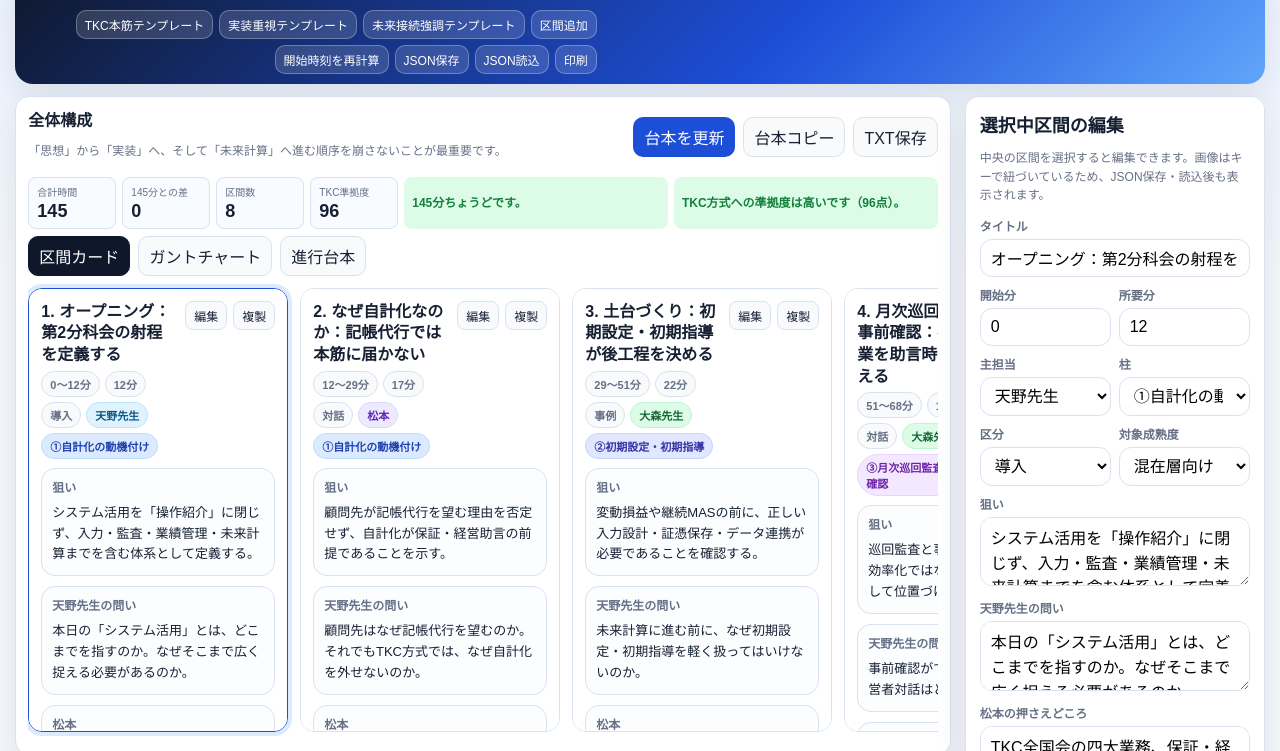
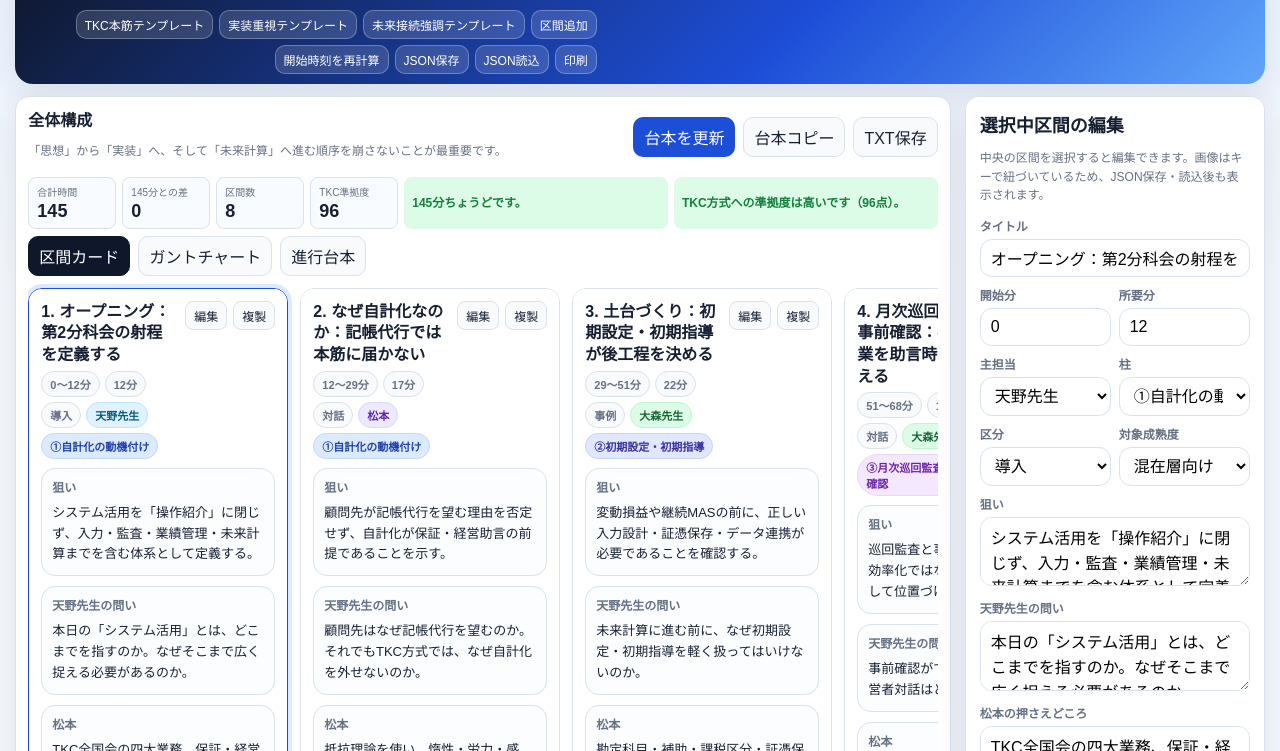
Before and after one commit to takatrp/NMF2026-2, a plain HTML site: page index.html in a window 1280 px wide. Shown: the part 49-800 px from the top of the page. Drawn offline with Linux system fonts and the light colour scheme.

Commit message:
区間カードの表示領域を拡大

```diff
--- a/index.html
+++ b/index.html
@@ -106,7 +106,7 @@
   .ok{background:var(--green2);color:var(--green)}
   .warn{background:var(--amber2);color:var(--amber)}
   .bad{background:var(--red2);color:var(--red)}
-  .section-list{display:grid;grid-auto-flow:column;grid-auto-columns:clamp(260px,calc((100% - 84px)/8),360px);gap:12px;width:100%;max-width:100%;height:clamp(460px,calc(100vh - 420px),800px);overflow-x:auto;overflow-y:hidden;padding:4px 4px 12px;scroll-snap-type:x proximity;align-items:stretch}
+  .section-list{display:grid;grid-auto-flow:column;grid-auto-columns:clamp(260px,calc((100% - 84px)/8),360px);gap:12px;width:100%;max-width:100%;height:clamp(540px,calc(100vh - 190px),900px);overflow-x:auto;overflow-y:hidden;padding:4px 4px 12px;scroll-snap-type:x proximity;align-items:stretch}
   .segment{border:1px solid var(--line);border-radius:14px;background:#fff;padding:12px;display:flex;flex-direction:column;min-height:100%;max-height:100%;overflow:auto;scroll-snap-align:start}
   .segment.active{border-color:var(--blue);box-shadow:0 0 0 4px var(--blue2)}
   .seg-top{display:flex;justify-content:space-between;gap:8px;align-items:flex-start;margin-bottom:9px}
```
